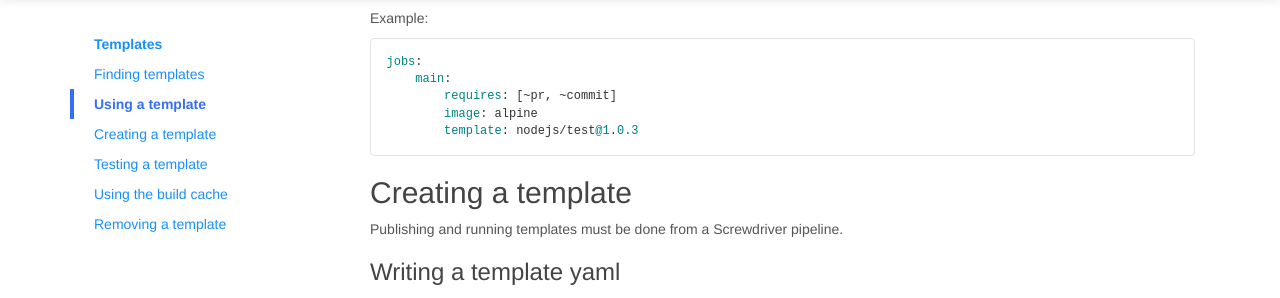
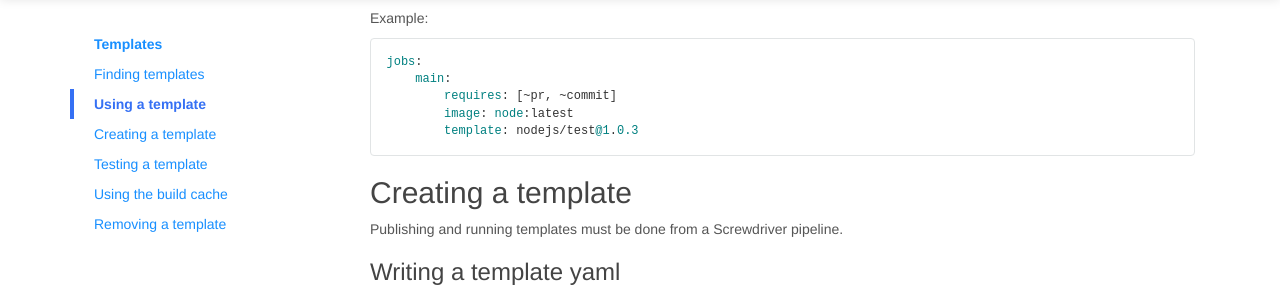
Before and after one commit to screwdriver-cd/guide, a Jekyll site: the page built from docs/user-guide/templates.md, in a window 1280 px wide and 900 px high, scrolled down 2707 px. Shown: the part 153-451 px from the top of the window. Built offline with Jekyll 4.4.1, drawn with Linux system fonts in a browser that asks for light colours.

Commit message:
use example image other than alpine
alpine can cause pain. That pain can be averted, but we should give
examples that will ostensibly work regardless of configuration.

````diff
--- a/docs/user-guide/templates.md
+++ b/docs/user-guide/templates.md
@@ -128,7 +128,7 @@ Example:
 jobs:
     main:
         requires: [~pr, ~commit]
-        image: alpine
+        image: node:latest
         template: nodejs/test@1.0.3
 ```
 
````
Also changed, not shown: docs/ja/user-guide/templates.md (+1 -1 lines).
